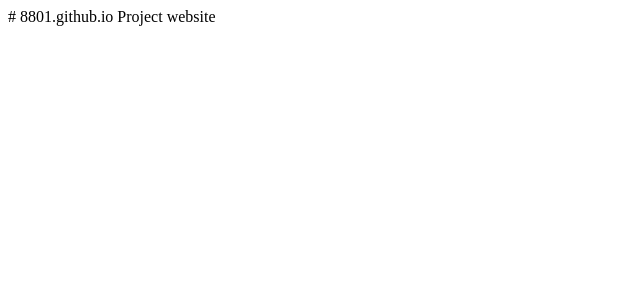
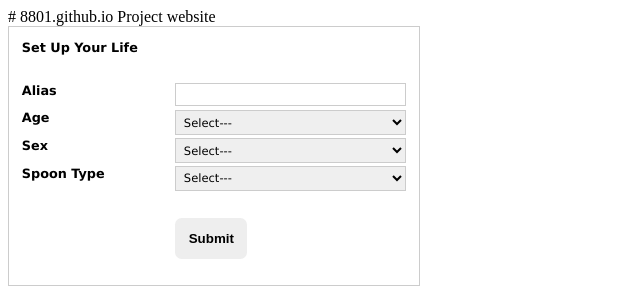
Before and after one commit to etfquant/8801, a plain HTML site: page index.html in a window 1280 px wide. Shown: the whole page, without its empty margins (0-640 px from the left). Drawn offline with Linux system fonts and the light colour scheme.

Commit message:
Update index.html

```diff
--- a/index.html
+++ b/index.html
@@ -1,2 +1,141 @@
 # 8801.github.io
 Project website
+
+<!DOCTYPE html>
+<html lang="en">
+<head>
+<meta charset="utf-8">
+<meta name="viewport" content="width=device-width, initial-scale=1">
+<meta http-equiv="x-ua-compatible" content="ie=edge">
+<title>My Spoon</title>
+
+<!-- CSS -->
+<style>
+.myForm {
+font-family: "Lucida Sans Unicode", "Lucida Grande", sans-serif;
+font-size: 0.8em;
+width: 30em;
+padding: 1em;
+border: 1px solid #ccc;
+}
+
+.myForm * {
+box-sizing: border-box;
+}
+
+.myForm fieldset {
+border: none;
+padding: 0;
+}
+
+.myForm legend,
+.myForm label {
+padding: 0;
+font-weight: bold;
+}
+
+.myForm label.choice {
+font-size: 0.9em;
+font-weight: normal;
+}
+
+.myForm label {
+text-align: left;
+display: block;
+}
+
+.myForm input[type="text"],
+.myForm input[type="tel"],
+.myForm input[type="email"],
+.myForm input[type="datetime-local"],
+.myForm select,
+.myForm textarea {
+float: right;
+width: 60%;
+border: 1px solid #ccc;
+font-family: "Lucida Sans Unicode", "Lucida Grande", sans-serif;
+font-size: 0.9em;
+padding: 0.3em;
+}
+
+.myForm textarea {
+height: 100px;
+}
+
+.myForm input[type="radio"],
+.myForm input[type="checkbox"] {
+margin-left: 40%;
+}
+
+.myForm button {
+padding: 1em;
+border-radius: 0.5em;
+background: #eee;
+border: none;
+font-weight: bold;
+margin-left: 40%;
+margin-top: 1.8em;
+}
+
+.myForm button:hover {
+background: #ccc;
+cursor: pointer;
+}
+</style>
+
+</head>
+<body>
+
+<form class="myForm" method="get" enctype="application/x-www-form-urlencoded" action="/html/codes/html_form_handler.cfm">
+
+  <b>Set Up Your Life</b><br><br>
+<p>
+<label>Alias
+<input type="text" name="player_name" required>
+</label>
+</p>
+
+<p>
+<label>Age
+<select id="age" name="age">
+<option value="" selected="selected">Select---</option>
+<option value="agegroup1" > Under 19 </option>
+<option value="agegroup2" > 19 ~ 30 </option>
+<option value="agegroup2" > 31 ~ 50 </option>
+<option value="agegroup2" > 51 ~ 70 </option>
+<option value="agegroup2" > Over 70 </option>
+</select>
+</label>
+</p>
+
+<p>
+<label>Sex
+<select id="sex" name="sex">
+<option value="" selected="selected">Select---</option>
+<option value="male" >Male</option>
+<option value="female" >Female</option>
+</select>
+</label>
+</p>
+
+<p>
+<label>Spoon Type
+<select id="spoon" name="spoon">
+<option value="" selected="selected">Select---</option>
+<option value="diamond" >Diamond Spoon</option>
+<option value="gold" >Gold Spoon</option>
+<option value="silver" >Silver Spoon</option>
+<option value="dirt" >Dirt Spoon</option>
+</select>
+</label>
+</p>
+
+<p>
+
+
+<p><button>Submit</button></p>
+
+</form>
+
+</body>
+</html>
```
